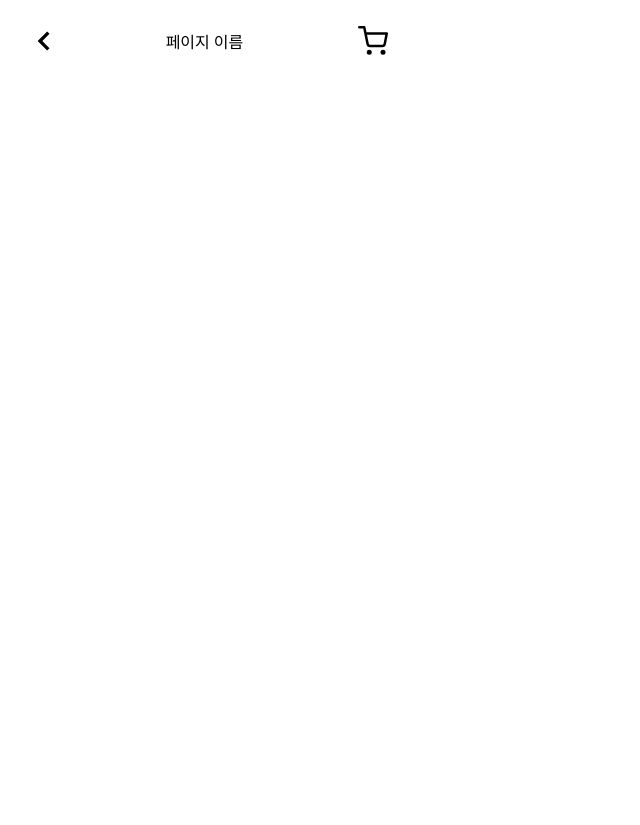
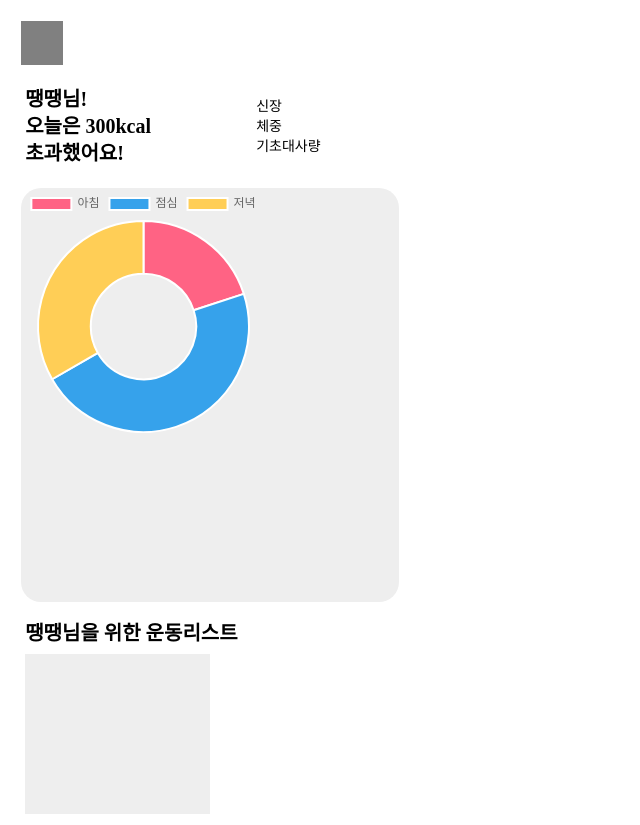
Before and after one commit to piggggggggy/Calog-Frontend, a React (Create React App) app: page /dashboard in a window 1280 px wide. Shown: the whole page, without its empty margins (0-640 px from the left). Before the commit the page ends 800 px from the top, so only its background shows below. Built offline with nearby package versions, Linux system fonts and the light colour scheme.

Commit message:
💄대시보드 1차 틀잡기

```diff
--- /dev/null
+++ b/src/components/DashBoard_Chart.js
@@ -0,0 +1,53 @@
+import React from 'react';
+import {Grid, Text} from '../elements';
+//도넛차트
+import { Doughnut } from 'react-chartjs-2';
+
+/**
+ * @param {*} props
+ * @returns 설명적기
+ * @역할 : 대시보드에서 유저에게 조금 더 시각적으로 기록을 보여주기 위한 그래프
+ * @필수값 : 각 끼니마다의 칼로리 목록
+ * @담당자 : 김나영
+*/
+
+const DashBoard_Chart = (props) => {
+// dispatch
+// props
+// useEffect
+
+//도넛 차트
+const data_day = {
+  labels: ['아침', '점심', '저녁'],
+  datasets: [{
+    data: [30, 70, 50],
+    backgroundColor: [
+    '#FF6384',
+    '#36A2EB',
+    '#FFCE56'
+    ],
+    hoverBackgroundColor: [
+    '#FF6384',
+    '#36A2EB',
+    '#FFCE56'
+    ]
+  }]
+};
+
+  return (
+    <React.Fragment>
+      {/* 전체 틀 */}
+      <Grid margin="5% auto" height="414px" bg={'#eee'} border_radius="20px" width="90%">
+        <Grid width="65%">
+          <Doughnut data={data_day} />
+        </Grid>
+      </Grid>
+    </React.Fragment>
+  );
+}
+
+DashBoard_Chart.defaultProps = {
+
+}
+
+export default DashBoard_Chart;
--- /dev/null
+++ b/src/components/DashBoard_List.js
@@ -0,0 +1,30 @@
+import React from 'react';
+import {Grid, Image} from '../elements';
+
+/**
+ * @param {*} props
+ * @returns 설명적기
+ * @역할 : DashBoard_Workout에서 맵을 돌리기 위한 운동 리스트
+ * @필수값 : 운동 리스트
+ * @담당자 : 김나영
+*/
+
+const DashBoard_List = (props) => {
+// dispatch
+// props
+// useEffect
+
+  return (
+    <React.Fragment>
+      <Grid bg={'#eee'} width="50%" height="160px" margin="3% 0%">
+        <Image />
+      </Grid>
+    </React.Fragment>
+  );
+}
+
+DashBoard_List.defaultProps = {
+
+}
+
+export default DashBoard_List;
--- /dev/null
+++ b/src/components/DashBoard_Workout.js
@@ -0,0 +1,34 @@
+import React from 'react';
+import {Grid, Text} from '../elements';
+// 리스트 맵
+import DashBoard_List from './DashBoard_List';
+
+/**
+ * @param {*} props
+ * @returns 설명적기
+ * @역할 : 대시보드에서 유저에게 운동리스트를 보여주는 컴포넌트
+ * @필수값 : 닉네임, 운동 리스트
+ * @담당자 : 김나영
+*/
+
+const DashBoard_Workout = (props) => {
+// dispatch
+// props
+// useEffect
+
+  return (
+    <React.Fragment>
+      <Grid padding="0% 6%">
+        <Text size="20px" bold>땡땡님을 위한 운동리스트</Text>
+        {/* 리스트 맵돌리기 */}
+        <DashBoard_List />
+      </Grid>
+    </React.Fragment>
+  );
+}
+
+DashBoard_Workout.defaultProps = {
+
+}
+
+export default DashBoard_Workout;
--- a/src/elements/Grid.js
+++ b/src/elements/Grid.js
@@ -9,7 +9,7 @@ const Grid = (props) => {
   // fd : flex-direction
   // grid_row : grid-template-row
   // grid_column : grid-template-column
-  const {children, width, height, margin, padding, bg, border_radius, border, text_align, is_flex, _onClick, cursor, display, jc, ai, fd, grid_row, grid_column} = props;
+  const {children, width, height, margin, padding, bg, border_radius, border, text_align, is_flex, _onClick, cursor, display, jc, ai, fd, grid_row, grid_column, line_height} = props;
 
   const styles = {
     width,
@@ -27,7 +27,8 @@ const Grid = (props) => {
     ai,
     fd,
     grid_row,
-    grid_column
+    grid_column,
+    line_height,
   };
 
   return (
@@ -57,6 +58,7 @@ Grid.defaultProps = {
   grid_row: false,
   grid_column: false,
   _onClick: () => {},
+  line_height: false,
 };
 
 const DefaultGrid = styled.div`
@@ -76,6 +78,7 @@ const DefaultGrid = styled.div`
   ${(props) => (props.fd ? `flex-direction: ${props.fd}` : "")};
   ${(props) => (props.grid_row ? `grid-template-row: ${props.grid_row}` : "")};
   ${(props) => (props.grid_column ? `grid-template-column: ${props.grid_column}` : "")};
+  ${(props) => (props.line_height ? `line-height: ${props.line_height}` : "")};
 `;
 
 export default Grid;
--- a/src/pages/DashBoard.js
+++ b/src/pages/DashBoard.js
@@ -1,13 +1,16 @@
 import React from 'react';
-// import LogoHeader from '../shared/LogoHeader';
-import BtnHeader from '../shared/BtnHeader';
+import {Grid, Text} from '../elements';
+//임포트
+import LogoHeader from '../shared/LogoHeader';
+import DashBoard_Chart from '../components/DashBoard_Chart';
+import DashBoard_Workout from '../components/DashBoard_Workout';
 
 /**
  * @param {*} props
  * @returns 설명적기
- * @역할 ~~~하는 컴포넌트
- * @필수값 이 컴포넌트를 사용할 때 필수 props
- * @담당자 :
+ * @역할 : 로그인한 유저가 가장 처음 만나는 대시보드 페이지
+ * @필수값 : 닉네임, 기초대사량, 바디스펙(신장, 체중)
+ * @담당자 : 김나영
 */
 
 const DashBoard = (props) => {
@@ -17,8 +20,26 @@ const DashBoard = (props) => {
 
   return (
     <React.Fragment>
-      {/* <LogoHeader /> */}
-      <BtnHeader />
+      {/* 헤더 */}
+      <LogoHeader />
+      {/* 멘트, 바디스펙 */}
+      <Grid is_flex padding="0% 6%">
+        {/* 멘트 */}
+        <Grid line_height="27px">
+          <Text size="20px" bold>땡땡님!</Text>
+          <Text size="20px" bold>오늘은 300kcal<br/>초과했어요!</Text>
+        </Grid>
+        {/* 바디스펙 */}
+        <Grid line_height="20px" width="60%">
+          <Text size="14px">신장 </Text>
+          <Text size="14px">체중 </Text>
+          <Text size="14px">기초대사량 </Text>
+        </Grid>
+      </Grid>
+      {/* 칼로리 분석 */}
+      <DashBoard_Chart />
+      {/* 추천 운동 리스트 */}
+      <DashBoard_Workout />
     </React.Fragment>
   );
 }
```
